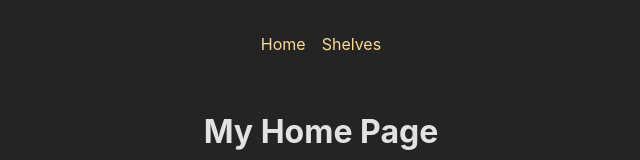
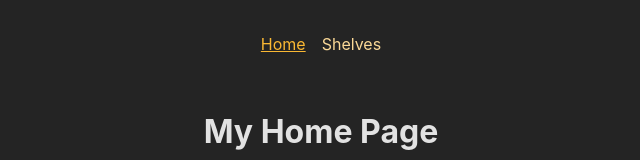
Before and after one commit to hase-yi/cm3070-finalproject, a React (Create React App) app: page / in a window 1280 px wide. Shown: the top 160 px of the page, without its empty margins (319-959 px from the left). Built offline with nearby package versions, Linux system fonts and the light colour scheme.

Commit message:
Added NavLink

```diff
--- a/src/App.js
+++ b/src/App.js
@@ -10,10 +10,11 @@ import {
 import HomePage from './Pages/Home';
 import ShelvesPage from './Pages/Shelves';
 import RootLayout from './Pages/Root';
+import ErrorPage from './Pages/Error';
 
 const routeDefinitions = createRoutesFromElements(
 	// path dependent wrapper Route
-	<Route path="/" element={<RootLayout />}>
+	<Route path="/" element={<RootLayout />} errorElement={<ErrorPage/>}>
 		<Route path="/" element={<HomePage />} />
 		<Route path="/shelves" element={<ShelvesPage />} />
 	</Route>
--- /dev/null
+++ b/src/Pages/Error.js
@@ -0,0 +1,15 @@
+import MainNavigation from '../components/MainNavigation';
+
+function ErrorPage() {
+	return (
+		<>
+			<MainNavigation />
+			<main>
+				<h1>An error occurred</h1>
+				<p>Could not find this page!</p>
+			</main>
+		</>
+	);
+}
+
+export default ErrorPage;
--- a/src/Pages/Root.js
+++ b/src/Pages/Root.js
@@ -1,13 +1,12 @@
 import { Outlet } from 'react-router-dom';
 
-import classes from './Root.module.css'
 import MainNavigation from '../components/MainNavigation'
 
 function RootLayout() {
 	return (
 		<>
 			<MainNavigation/>
-      <main className={classes.content}>
+      <main>
 			<Outlet />
       </main>
 		</>
--- a/src/Pages/Root.module.css
+++ /dev/null
@@ -1,4 +0,0 @@
-.content{
-  margin:2rem auto;
-  text-align: center;
-}
--- a/src/components/MainNavigation.js
+++ b/src/components/MainNavigation.js
@@ -1,7 +1,6 @@
-import { Link } from "react-router-dom";
+import { NavLink } from 'react-router-dom';
 
-
-import classes from './MainNavigation.module.css'
+import classes from './MainNavigation.module.css';
 
 function MainNavigation() {
 	return (
@@ -9,10 +8,27 @@ function MainNavigation() {
 			<nav>
 				<ul className={classes.list}>
 					<li>
-						<Link to="/">Home</Link>
+						{/* wether the link is active, so it shows if the link is active */}
+						<NavLink
+							to="/"
+							className={({ isActive }) =>
+								isActive ? classes.active : undefined
+							}
+							end={true} // This link will only be considered active if we are on "/"
+						>
+							Home
+						</NavLink>
 					</li>
 					<li>
-						<Link to="/shelves">Shelves</Link>
+						<NavLink
+							to="/shelves"
+							className={({ isActive }) =>
+								isActive ? classes.active : undefined
+							}
+							end
+						>
+							Shelves
+						</NavLink>
 					</li>
 				</ul>
 			</nav>
--- a/src/index.css
+++ b/src/index.css
@@ -62,3 +62,7 @@ ul {
   margin: 0;
   padding: 0;
 }
+main{
+  margin:2rem auto;
+  text-align: center;
+}
```
